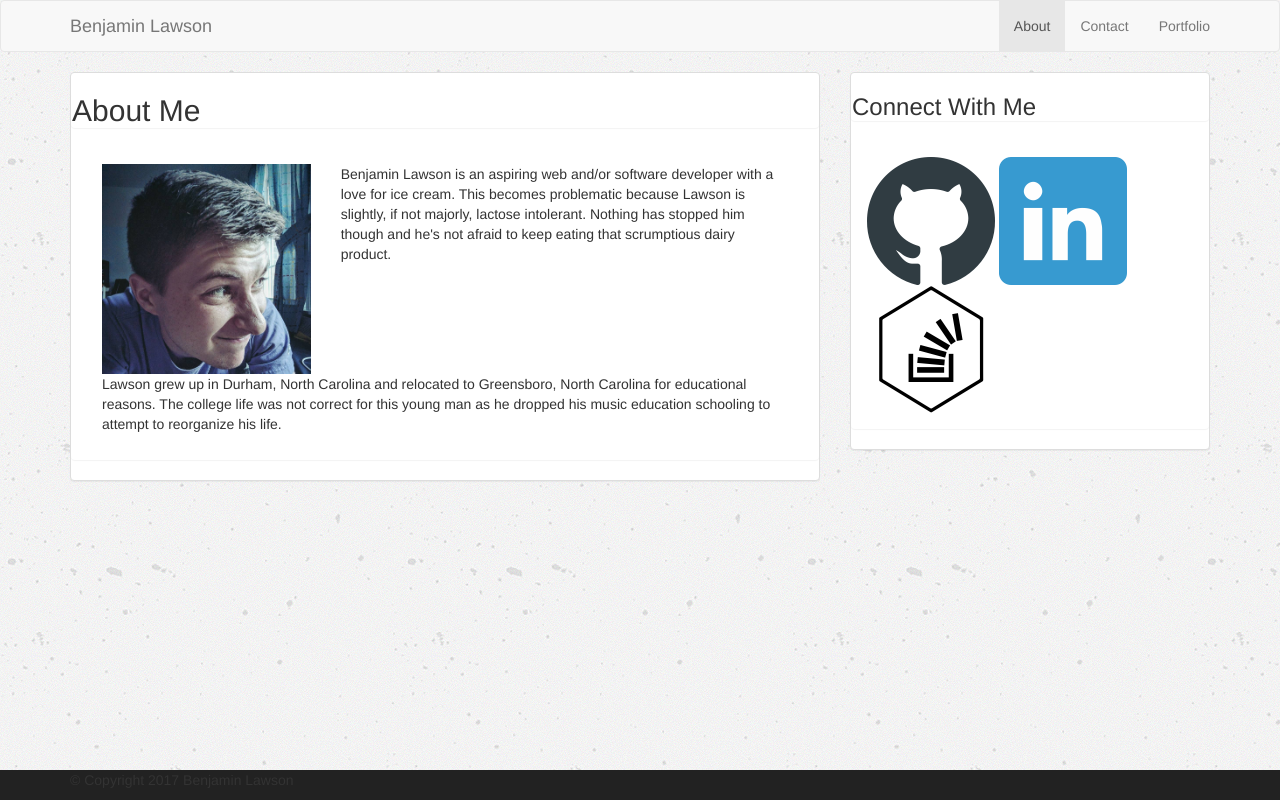
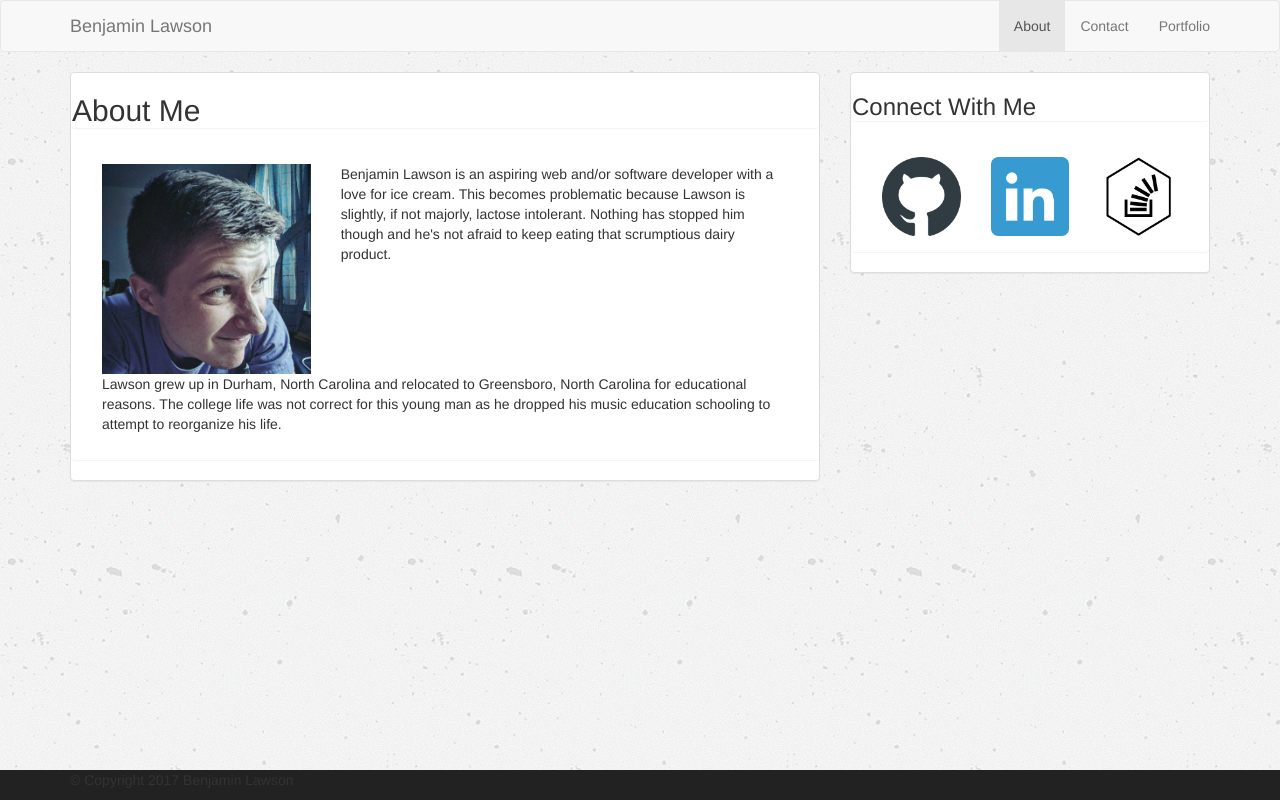
Before and after one commit to PicklesForEyes/Bootstrap-Portfolio, a plain HTML site: page index.html in a window 1280 px wide. Drawn offline with nearby package versions, Linux system fonts and the light colour scheme.

Commit message:
fixed icon spacing for aside. added background image to portfolio

```diff
--- a/index.html
+++ b/index.html
@@ -43,9 +43,9 @@
         <aside class="panel panel-default">
           <h3 class="panel panel-header">Connect With Me</h3>
           <div class="panel panel-body">
-            <img src="assets/images/if_GitHub.png" alt="GitHub"/>
-            <img src="assets/images/if_linkedIn.png" alt="LinkedIn"/>
-            <img src="assets/images/if_stackoverflow.png" alt="StackOverflow"/>
+            <img src="assets/images/if_GitHub.png" alt="GitHub" class="col-xs-4" />
+            <img src="assets/images/if_linkedIn.png" alt="LinkedIn" class="col-xs-4" />
+            <img src="assets/images/if_stackoverflow.png" alt="StackOverflow" class="col-xs-4" />
           </div>
         </aside>
       </div>
```
Also changed, not shown: contact.html (+3 -3 lines), portfolio.html (+1 -1 lines).
